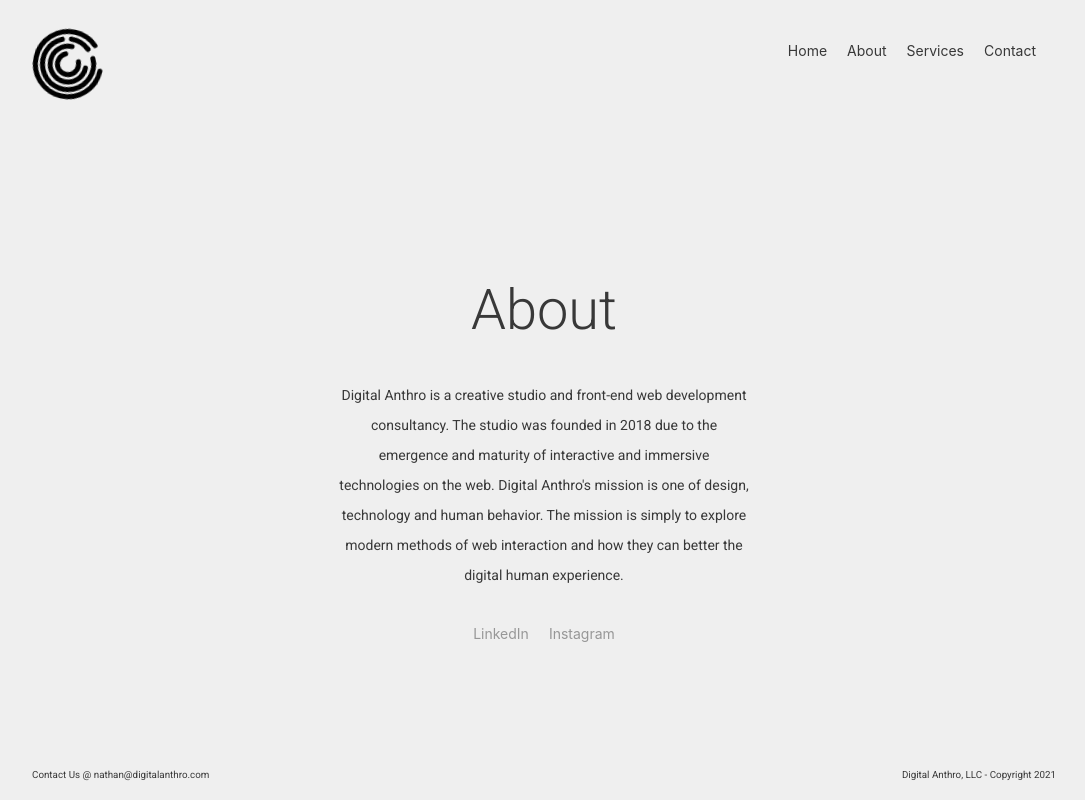
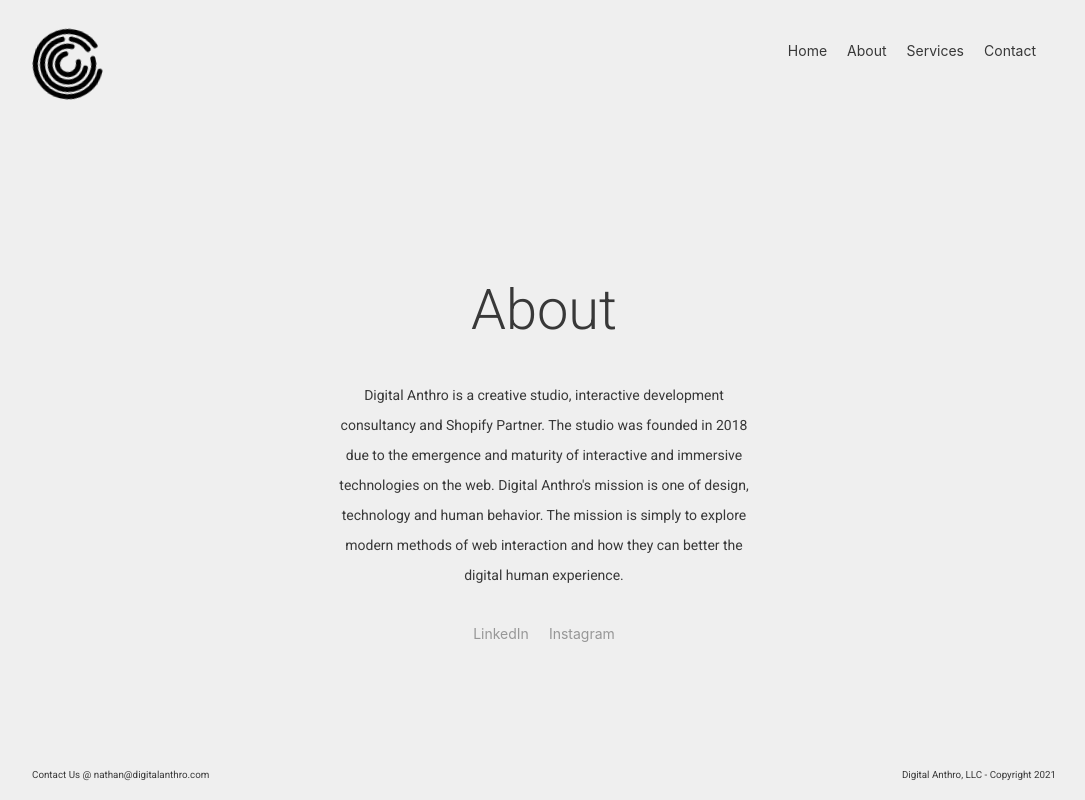
Before and after one commit to keeysnc/digital_anthro, a Next.js app: page /about in a window 1280 px wide. Shown: the whole page, without its empty margins (96-1181 px from the left). Built offline with nearby package versions, Linux system fonts and the light colour scheme.

Commit message:
update about page

```diff
--- a/pages/about.js
+++ b/pages/about.js
@@ -11,7 +11,7 @@
 			<PageTitle
 				title="About"
 				textTitle=""
-				textDescription="Digital Anthro is a creative studio and front-end web development consultancy. The studio was founded in 2018 due to the emergence and maturity of interactive and immersive technologies on the web. Digital Anthro's mission is one of design, technology and human behavior. The mission is simply to explore modern methods of web interaction and how they can better the digital human experience."
+				textDescription="Digital Anthro is a creative studio, interactive development consultancy and Shopify Partner. The studio was founded in 2018 due to the emergence and maturity of interactive and immersive technologies on the web. Digital Anthro's mission is one of design, technology and human behavior. The mission is simply to explore modern methods of web interaction and how they can better the digital human experience."
 			></PageTitle>
 			<div className="social-media" style={{ textAlign: "center", paddingTop: "10px" }}>
 				<a target="_blank" rel="noreferrer" href="https://www.linkedin.com/company/digital-anthro">
```
